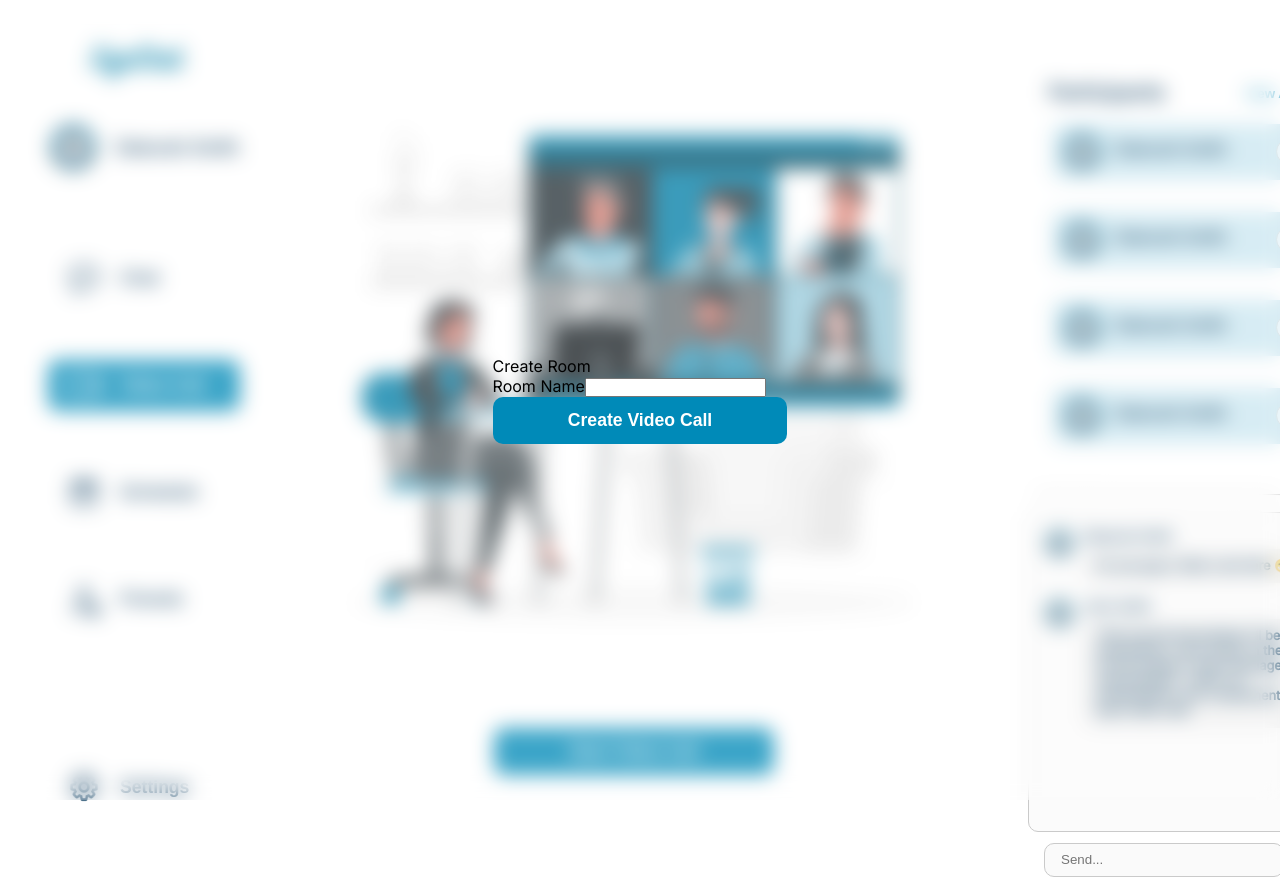
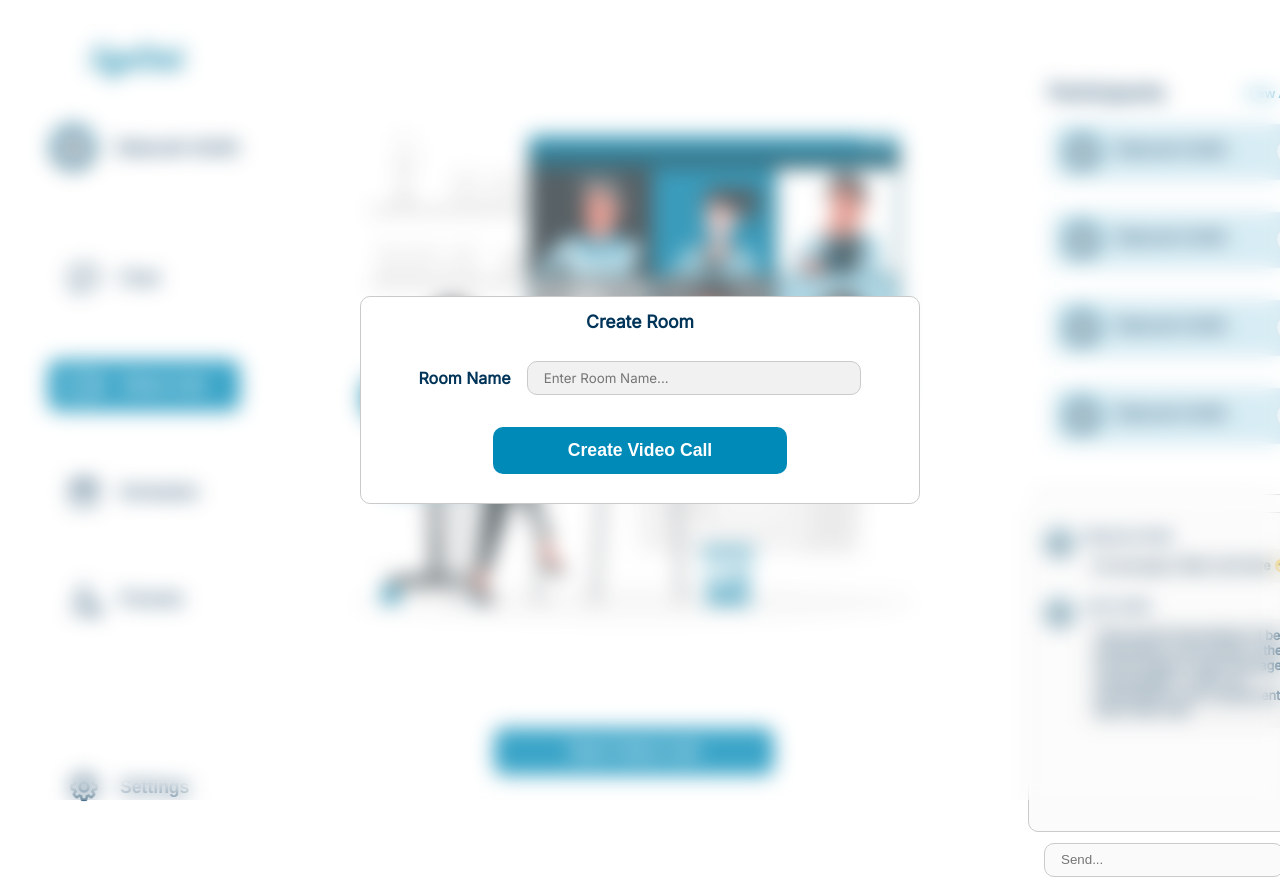
Before and after one commit to SignLink/Signchat-Frontend, a React (Create React App) app: page /user/videocall in a window 1280 px wide. Both pictures are taken after a click on the button "Start Video Call". Shown: the top 880 px of the page. Built offline with nearby package versions, Linux system fonts and the light colour scheme.

Commit message:
added popup for adding room name

```diff
--- a/src/User Video Call Page/User Video Call Components/VideoCallParticipants.css
+++ b/src/User Video Call Page/User Video Call Components/VideoCallParticipants.css
@@ -103,6 +103,7 @@
     display: flex;
     flex-direction: column;
     gap: 1rem;
+    overflow-y: auto;
 }
 .videocall-send{
     margin-top: .5rem;
--- a/src/User Video Call Page/User Video Call Components/VideoCallPopup.css
+++ b/src/User Video Call Page/User Video Call Components/VideoCallPopup.css
@@ -0,0 +1,56 @@
+.videocall-popup-main{
+    width: 35rem;
+    height: 13rem;
+    background-color: white;
+    border-radius: 10px;
+    border: 1px solid #cacaca;
+}
+.videocall-popup-title{
+    width: 100%;
+    display: flex;
+    justify-content: center;
+    align-items: center;
+    height: 3rem;
+    padding: 1rem;
+}
+.videocall-popup-title span{
+    font-size: 1.1rem;
+    color: var(--font-color);
+    font-weight: 700;
+}
+.room-name{
+    width: 100%;
+    display: flex;
+    justify-content: center;
+    align-items: center;
+    gap: 1rem;
+    margin-top: 1rem;
+}
+.room-name span{
+    font-size: 1rem;
+    color: var(--font-color);
+    font-weight: 700;
+}
+.room-name input{
+    padding: 1rem;
+    height: 2rem;
+    width: 60%;
+    border-radius: 10px;
+    border: 1px solid #cacaca;
+    background-color: #f1f1f1;
+}
+.room-name input::placeholder{
+    font-family: 'Inter', sans-serif;
+}
+.room-name input:focus{
+    background-color: white;
+    border: 2px solid var(--nav-font-color);
+    outline: none;
+}
+.create-videocall-button-div{
+    display: flex;
+    justify-content: center;
+    align-items: center;
+    width: 100%;
+    margin-top: 2rem;
+}
--- a/src/User Video Call Page/User Video Call Components/VideoCallPopup.tsx
+++ b/src/User Video Call Page/User Video Call Components/VideoCallPopup.tsx
@@ -1,5 +1,6 @@
 import React from "react";
 import Button from "../../Main Components/Button";
+import './VideoCallPopup.css'
 
 function VideoCallPopup() {
   return (
@@ -10,7 +11,7 @@ function VideoCallPopup() {
         </div>
         <div className="room-name">
           <span>Room Name</span>
-          <input type="text" id="input-room-name" />
+          <input type="text" id="input-room-name" placeholder="Enter Room Name..."/>
         </div>
         <div className="create-videocall-button-div">
           <Button buttonName="Create Video Call" />
--- a/src/User Video Call Page/UserVideoCallPage.tsx
+++ b/src/User Video Call Page/UserVideoCallPage.tsx
@@ -10,14 +10,14 @@ import Modal from "../Main Components/Modal";
 function UserVideoCallPage() {
   const [openCreateRoom, setOpenCreateRoom] = useState(false);
 
-  function openStartVideoCall(){
-    setOpenCreateRoom(true)
+  function openStartVideoCall() {
+    setOpenCreateRoom(true);
   }
 
   return (
     <>
       {openCreateRoom && (
-        <Modal>
+        <Modal onClose={() => setOpenCreateRoom(false)}>
           <VideoCallPopup />
         </Modal>
       )}
--- a/src/index.css
+++ b/src/index.css
@@ -10,10 +10,9 @@
   width: 7px;
 }
 
-*::-webkit-scrollbar-track {
+/* *::-webkit-scrollbar-track {
   background: #fff;
-  /* color of the tracking area */
-}
+} */
 
 *::-webkit-scrollbar-thumb {
   background: linear-gradient(#00a8e8, #007ea7);
```
